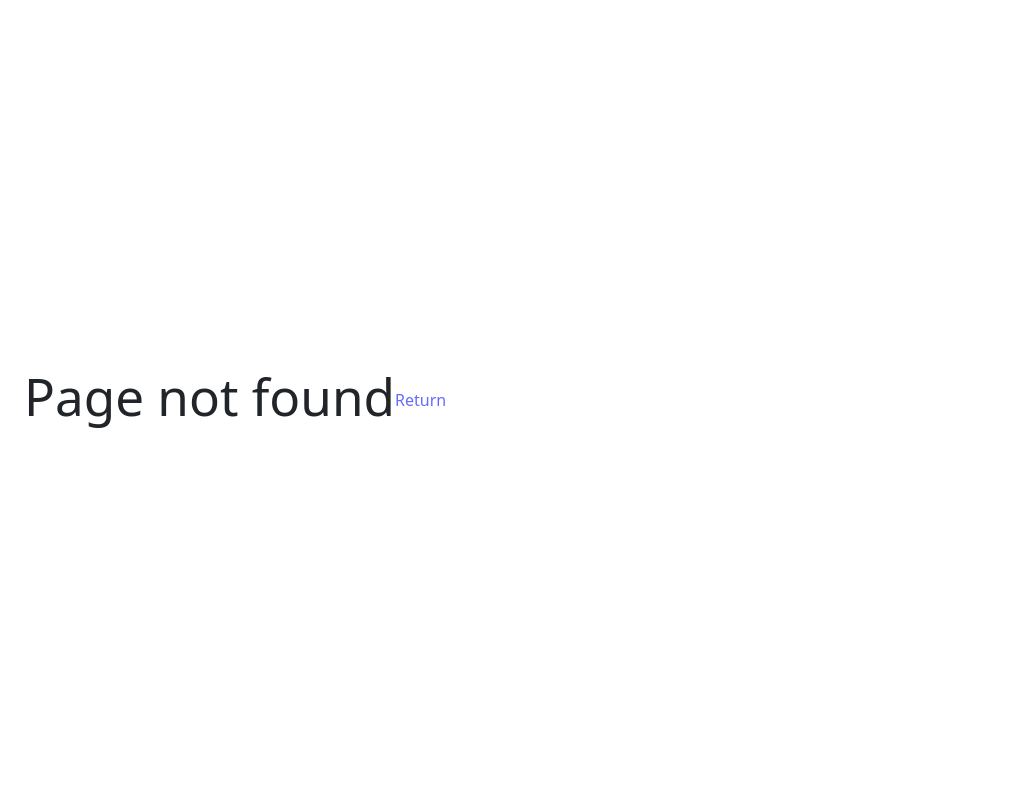
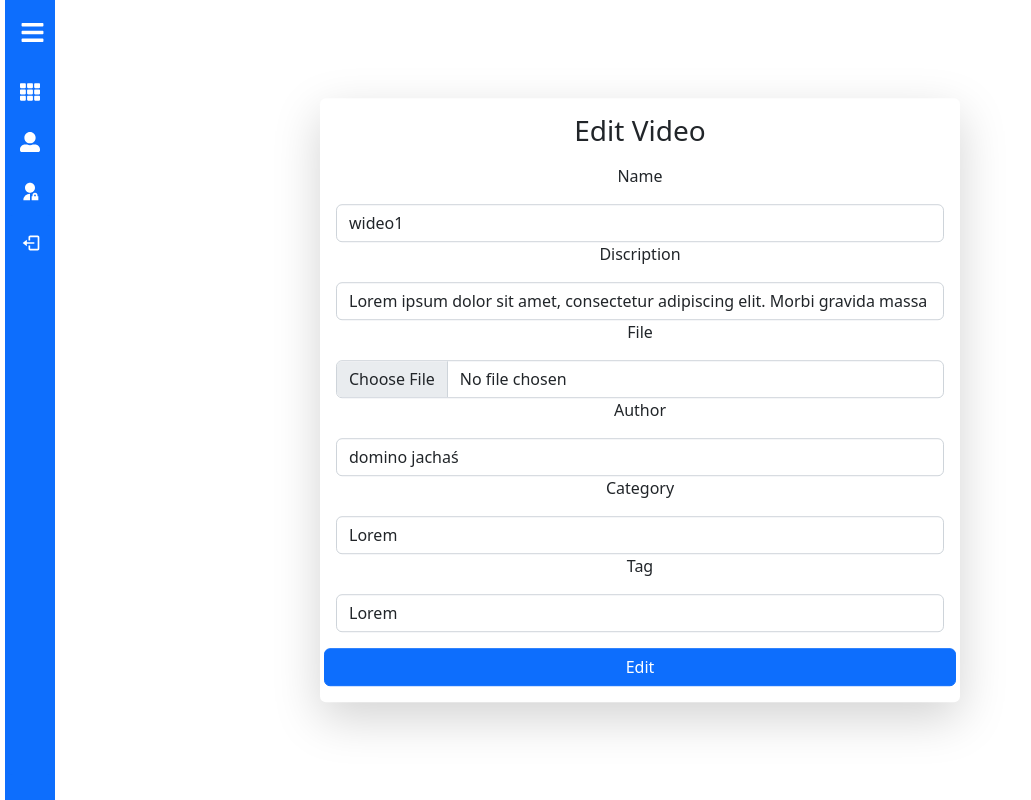
Before and after one commit to storm-legacy/dianomi, a React (Vite) app: page /VideoEdit/1 in a window 1280 px wide. Before the commit this address had no page. Shown: the whole page, without its empty margins (0-1031 px from the left). Built offline with nearby package versions, Linux system fonts and the light colour scheme; sample sign-in values are in the browser's storage.

Commit message:
Update: Video List and Edit Video From

```diff
--- a/src/App.tsx
+++ b/src/App.tsx
@@ -23,6 +23,8 @@ import { AdminPanel } from './pages/AdminPanel/AdminPanel';
 import { VideoAdd } from './pages/AdminPanel/AdminPages/VideoAdd';
 import UserList from './pages/AdminPanel/AdminPages/UserList';
 import UserEdit from './pages/AdminPanel/AdminPages/UserEdit';
+import { VideoList } from './pages/AdminPanel/AdminPages/VideoList';
+import { VideoEdit } from './pages/AdminPanel/AdminPages/VideoEdit';
 
 function App() {
   const authHelper = useAuthHelper();
@@ -82,7 +84,24 @@ function App() {
                 </Protected>
               }
             />
-
+            <Route
+              path="/VideoList"
+              element={
+                <Protected isLoggedIn={isLogged}>
+                  <SidePanel />
+                  <VideoList />
+                </Protected>
+              }
+            />
+            <Route
+              path="/VideoEdit/:VideoId"
+              element={
+                <Protected isLoggedIn={isLogged}>
+                  <SidePanel />
+                  <VideoEdit />
+                </Protected>
+              }
+            />
             <Route
               path="/routeNormal"
               element={
--- a/src/pages/AdminPanel/AdminPages/UserEdit.tsx
+++ b/src/pages/AdminPanel/AdminPages/UserEdit.tsx
@@ -5,8 +5,7 @@ function UserEdit() {
   console.log(useParams());
   const { UserId } = useParams();
   const userIdInt = UserId ? parseInt(UserId, 10) : undefined;
-
-  return <div> czy działą </div>;
+  return <p>{userIdInt}</p>;
 }
 
 export default UserEdit;
--- a/src/pages/AdminPanel/AdminPages/VideoAdd.tsx
+++ b/src/pages/AdminPanel/AdminPages/VideoAdd.tsx
@@ -24,11 +24,11 @@ export const VideoAdd = () => {
   return (
     <>
       <div className="position-absolute top-50 start-50 translate-middle text-center float-start shadow-lg p-3 mb-5 bg-white rounded">
-        <h3>Dodaj Wideo</h3>
+        <h3>Add Video</h3>
         <p></p>
         <form onSubmit={handleSubmit} className="row">
           <label>
-            <p>Nazwa</p>
+            <p>Name</p>
             <input
               className="form-control"
               type="text"
@@ -37,7 +37,7 @@ export const VideoAdd = () => {
             />
           </label>
           <label>
-            <p>Opis</p>
+            <p>Description</p>
             <input
               className="form-control"
               type="text"
@@ -46,7 +46,7 @@ export const VideoAdd = () => {
             />
           </label>
           <label>
-            <p>Plik</p>
+            <p>File</p>
             <input
               className="form-control"
               type="file"
@@ -55,7 +55,7 @@ export const VideoAdd = () => {
             />
           </label>
           <label>
-            <p>Autor</p>
+            <p>Author</p>
             <input
               className="form-control"
               type="text"
@@ -64,7 +64,7 @@ export const VideoAdd = () => {
             />
           </label>
           <label>
-            <p>Kategoria</p>
+            <p>Categori</p>
             <input
               className="form-control"
               type="list"
@@ -79,7 +79,7 @@ export const VideoAdd = () => {
             </datalist>
           </label>
           <label>
-            <p>tag</p>
+            <p>Tag</p>
             <input
               className="form-control"
               list="TagList"
@@ -94,7 +94,7 @@ export const VideoAdd = () => {
           </label>
           <p></p>
           <button type="submit" className="btn btn-primary ">
-            Wyślij
+            Send
           </button>
         </form>
       </div>
--- /dev/null
+++ b/src/pages/AdminPanel/AdminPages/VideoEdit.tsx
@@ -0,0 +1,153 @@
+import React, { useState } from 'react';
+import { useParams } from 'react-router-dom';
+export const VideoEdit = () => {
+  const { VideoId } = useParams();
+  const VideoIdInt = VideoId ? parseInt(VideoId, 10) : undefined;
+  console.log(VideoIdInt);
+  const [videoName, setVideoName] = useState('');
+  const [videoFile, setVideoFile] = useState('');
+  const [videoAuthor, setVideoAuthor] = useState('');
+  const [videoCategori, setVideoCategori] = useState('');
+  const [videoDiscription, setVideoDiscription] = useState('');
+  const [videoTag, setVideoTag] = useState('');
+  const VideoListItem = [
+    {
+      id: 1,
+      name: 'wideo1',
+      description: 'Lorem ipsum dolor sit amet, consectetur adipiscing elit. Morbi gravida massa mauris, id ',
+      author: 'domino jachaś',
+      tag: 'Lorem',
+      categori: 'Lorem',
+      file: 'Lorem/Lorem',
+    },
+    {
+      id: 2,
+      name: 'wideo2',
+      description: 'Lorem ipsum dolor sit amet, consectetur adipiscing elit. Morbi gravida massa mauris, id  ',
+      author: 'Lorens',
+      tag: 'Lorem',
+      categori: 'Lorem',
+      file: 'Lorem/Lorem',
+    },
+    {
+      id: 3,
+      name: 'wideo3',
+      description: 'Lorem ipsum dolor sit amet, consectetur adipiscing elit. Morbi gravida massa mauris, ',
+      author: 'Lorens',
+      tag: 'Lorem',
+      categori: 'Lorem',
+      file: 'Lorem/Lorem',
+    },
+    {
+      id: 4,
+      name: 'wideo4',
+      description: 'Lorem ipsum dolor sit amet, consectetur adipiscing elit. Morbi gravida massa mauris,  ',
+      author: 'Lorens',
+      tag: 'Lorem',
+      categori: 'Lorem',
+      file: 'Lorem/Lorem',
+    },
+  ];
+  const handleSubmit = (event: any) => {
+    event.preventDefault();
+
+    const videoData = {
+      videoName: videoName,
+      videoDiscription: videoDiscription,
+      videoAuthor: videoAuthor,
+      videoTag: videoTag,
+      videoCategori: videoCategori,
+      videoFile: videoFile,
+    };
+  };
+  return (
+    <div>
+      {VideoListItem.map((item) => {
+        if (item.id === VideoIdInt) {
+          return (
+            <div
+              key={item.id}
+              className="position-absolute top-50 start-50 translate-middle text-center float-start shadow-lg p-3 mb-5 bg-white rounded"
+            >
+              <h3>Edit Video</h3>
+              <p></p>
+              <form onSubmit={handleSubmit} className="row">
+                <label>
+                  <p>Name</p>
+                  <input
+                    className="form-control"
+                    type="text"
+                    value={item.name}
+                    onChange={(event) => setVideoName(event.target.value)}
+                  />
+                </label>
+                <label>
+                  <p>Discription</p>
+                  <input
+                    className="form-control"
+                    type="text"
+                    value={item.description}
+                    onChange={(event) => setVideoDiscription(event.target.value)}
+                  />
+                </label>
+                <label>
+                  <p>File</p>
+                  <input
+                    className="form-control"
+                    type="file"
+                    value={videoFile}
+                    onChange={(event) => setVideoFile(event.target.value)}
+                  />
+                </label>
+                <label>
+                  <p>Author</p>
+                  <input
+                    className="form-control"
+                    type="text"
+                    value={item.author}
+                    onChange={(event) => setVideoAuthor(event.target.value)}
+                  />
+                </label>
+                <label>
+                  <p>Category</p>
+                  <input
+                    className="form-control"
+                    type="list"
+                    list="CategoryList"
+                    value={item.categori}
+                    onChange={(event) => setVideoCategori(event.target.value)}
+                  />
+                  <datalist id="CategoryList">
+                    <option value="C++" />
+                    <option value="Go" />
+                    <option value="HowTo" />
+                  </datalist>
+                </label>
+                <label>
+                  <p>Tag</p>
+                  <input
+                    className="form-control"
+                    list="TagList"
+                    value={item.tag}
+                    onChange={(event) => setVideoTag(event.target.value)}
+                  />
+                  <datalist id="TagList">
+                    <option value="1" />
+                    <option value="2" />
+                    <option value="3" />
+                  </datalist>
+                </label>
+                <p></p>
+                <button type="submit" className="btn btn-primary ">
+                  Edit
+                </button>
+              </form>
+            </div>
+          );
+        } else {
+          return null;
+        }
+      })}
+    </div>
+  );
+};
--- /dev/null
+++ b/src/pages/AdminPanel/AdminPages/VideoList.tsx
@@ -0,0 +1,76 @@
+import React from 'react';
+import { Link } from 'react-router-dom';
+export const VideoList = () => {
+  const VideoListItem = [
+    {
+      id: '1',
+      name: 'wideo1',
+      description: 'Lorem ipsum dolor sit amet, consectetur adipiscing elit. Morbi gravida massa mauris, id ',
+      author: 'domino jachaś',
+      tag: 'Lorem',
+      categori: 'Lorem',
+      file: 'Lorem/Lorem',
+    },
+    {
+      id: '2',
+      name: 'wideo2',
+      description: 'Lorem ipsum dolor sit amet, consectetur adipiscing elit. Morbi gravida massa mauris, id  ',
+      author: 'Lorens',
+      tag: 'Lorem',
+      categori: 'Lorem',
+      file: 'Lorem/Lorem',
+    },
+    {
+      id: '3',
+      name: 'wideo3',
+      description: 'Lorem ipsum dolor sit amet, consectetur adipiscing elit. Morbi gravida massa mauris, ',
+      author: 'Lorens',
+      tag: 'Lorem',
+      categori: 'Lorem',
+      file: 'Lorem/Lorem',
+    },
+    {
+      id: '4',
+      name: 'wideo4',
+      description: 'Lorem ipsum dolor sit amet, consectetur adipiscing elit. Morbi gravida massa mauris,  ',
+      author: 'Lorens',
+      tag: 'Lorem',
+      categori: 'Lorem',
+      file: 'Lorem/Lorem',
+    },
+  ];
+  return (
+    <>
+      <div className="text-center">
+        <div className=" position-absolute top-50 start-50 translate-middle">
+          <div className="row myRow myRowCont overflow-auto">
+            <h1>Video List</h1>
+            <div className="row myRow">
+              <div className="col-1 border border-primary">ID</div>
+              <div className="col-2 border border-primary">Name</div>
+              <div className="col-2  border border-primary">Author</div>
+              <div className="col-2 border border-primary">Description</div>
+              <div className="col-1  border border-primary">Tag</div>
+              <div className="col-2  border border-primary">Category</div>
+              <div className="col-2 border border-primary"> Settings</div>
+            </div>
+            {VideoListItem.map((item, index) => (
+              <div className="row" key={index}>
+                <div className="col-1 border border-primary">{item.id}</div>
+                <div className="col-2 border border-primary">{item.name}</div>
+                <div className="col-2  border border-primary">{item.author}</div>
+                <div className="col-2 border border-primary">{item.description}</div>
+                <div className="col-1  border border-primary">{item.tag}</div>
+                <div className="col-2  border border-primary">{item.categori}</div>
+                <div className="col-2 border border-primary">
+                  {' '}
+                  Delete <Link to={'/VideoEdit/' + item.id}>Edit</Link> Ban
+                </div>
+              </div>
+            ))}
+          </div>
+        </div>
+      </div>
+    </>
+  );
+};
--- a/src/pages/AdminPanel/AdminPanel.tsx
+++ b/src/pages/AdminPanel/AdminPanel.tsx
@@ -9,7 +9,7 @@ export const AdminPanel = () => {
             {' '}
             Add Video
           </Link>
-          <Link className="col" style={{ margin: 20 }} to={'/VideoAdd'}>
+          <Link className="col" style={{ margin: 20 }} to={'/VideoList'}>
             {' '}
             Manage Videos
           </Link>
```
